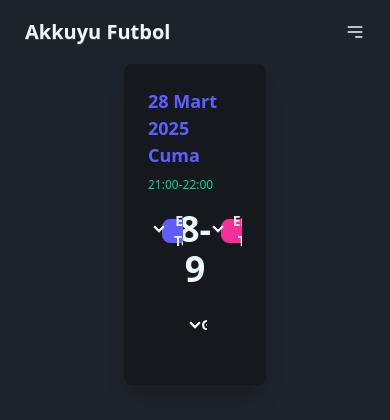
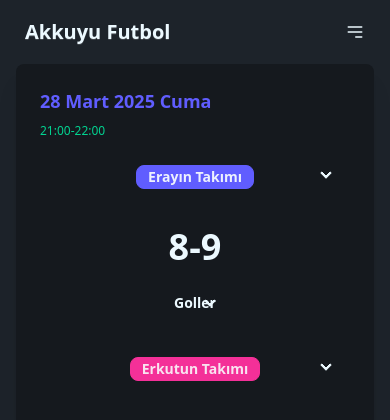
Before and after one commit to ErcouldnT/futbol.erkut.dev, a SvelteKit app: page / in a window 390 px wide. Shown: the top 420 px of the page. Built offline with nearby package versions, Linux system fonts and the light colour scheme.

Commit message:
update: mobile version

```diff
--- a/src/routes/+page.svelte
+++ b/src/routes/+page.svelte
@@ -31,26 +31,22 @@
 	});
 </script>
 
-<div class="flex flex-col items-center gap-6 px-31">
+<div class="flex flex-col items-center gap-6 px-4 sm:px-8 lg:px-31">
 	{#each matches as match}
 		<div class="card bg-base-300 w-full max-w-4xl cursor-pointer shadow-xl">
 			<div class="card-body">
 				<h2 class="card-title text-primary">{match.date}</h2>
 				<p class="text-success text-xs">{match.hour}</p>
-				<div class="flex items-start justify-between">
+				<div class="flex flex-wrap items-start justify-between">
 					<!-- Home Team Section -->
-					<div class="flex min-h-[20px] w-1/2 flex-col items-center">
+					<div class="flex min-h-[20px] w-full flex-col items-center sm:w-1/2 lg:w-1/4">
 						<div class="collapse-arrow collapse w-full">
 							<input type="checkbox" class="peer" />
 							<div class="collapse-title p-3.5 text-center text-sm font-semibold">
-								<!-- Reduced padding -->
 								<span class="badge badge-primary mt-1">{match.homeTeam}</span>
-								<!-- Added margin-top to bring closer to the title -->
 							</div>
 							<div class="collapse-content p-2">
-								<!-- Adjusted padding -->
 								<ul class="list-none text-center text-sm leading-tight">
-									<!-- Adjusted text size -->
 									{#each match.homeTeamPlayers as player}
 										<li class="text-primary">{player}</li>
 									{/each}
@@ -60,31 +56,21 @@
 					</div>
 
 					<!-- Match Score and Goals Section -->
-					<div class="mt-2 flex w-1/4 flex-col items-center text-center">
-						<!-- Match Score -->
+					<div class="mt-2 flex w-full flex-col items-center text-center sm:w-1/2 lg:w-1/4">
 						<p class="text-4xl font-bold">{match.score}</p>
-
-						<!-- Goals Section -->
 						<div class="mt-2 flex flex-col items-center gap-1">
-							<!-- Reduced gap -->
 							<div class="collapse-arrow collapse w-full">
 								<input type="checkbox" class="peer" />
 								<div class="collapse-title text-base-content p-4.5 text-sm font-semibold">
-									<!-- Adjusted padding -->
 									Goller
 								</div>
 								<div class="collapse-content p-1">
-									<!-- Adjusted padding -->
 									<div class="flex justify-between gap-1 text-xs">
-										<!-- Reduced gap -->
-										<!-- Home Team Goals -->
 										<ul class="text-primary list-none text-left text-[0.75rem] leading-tight">
 											{#each match.goalsHome as goal}
 												<li class="truncate">{goal.player} ({goal.goalNumber})</li>
 											{/each}
 										</ul>
-
-										<!-- Away Team Goals -->
 										<ul class="text-secondary list-none text-right text-[0.75rem] leading-tight">
 											{#each match.goalsAway as goal}
 												<li class="truncate">{goal.player} ({goal.goalNumber})</li>
@@ -97,17 +83,14 @@
 					</div>
 
 					<!-- Away Team Section -->
-					<div class="flex min-h-[20px] w-1/2 flex-col items-center">
+					<div class="flex min-h-[20px] w-full flex-col items-center sm:w-1/2 lg:w-1/4">
 						<div class="collapse-arrow collapse w-full">
 							<input type="checkbox" class="peer" />
 							<div class="collapse-title p-3.5 text-center text-sm font-semibold">
-								<!-- Adjusted padding -->
 								<span class="badge badge-secondary mt-1">{match.awayTeam}</span>
 							</div>
 							<div class="collapse-content p-2">
-								<!-- Adjusted padding -->
 								<ul class="list-none text-center text-sm leading-tight">
-									<!-- Adjusted text size -->
 									{#each match.awayTeamPlayers as player}
 										<li class="text-secondary">{player}</li>
 									{/each}
```
